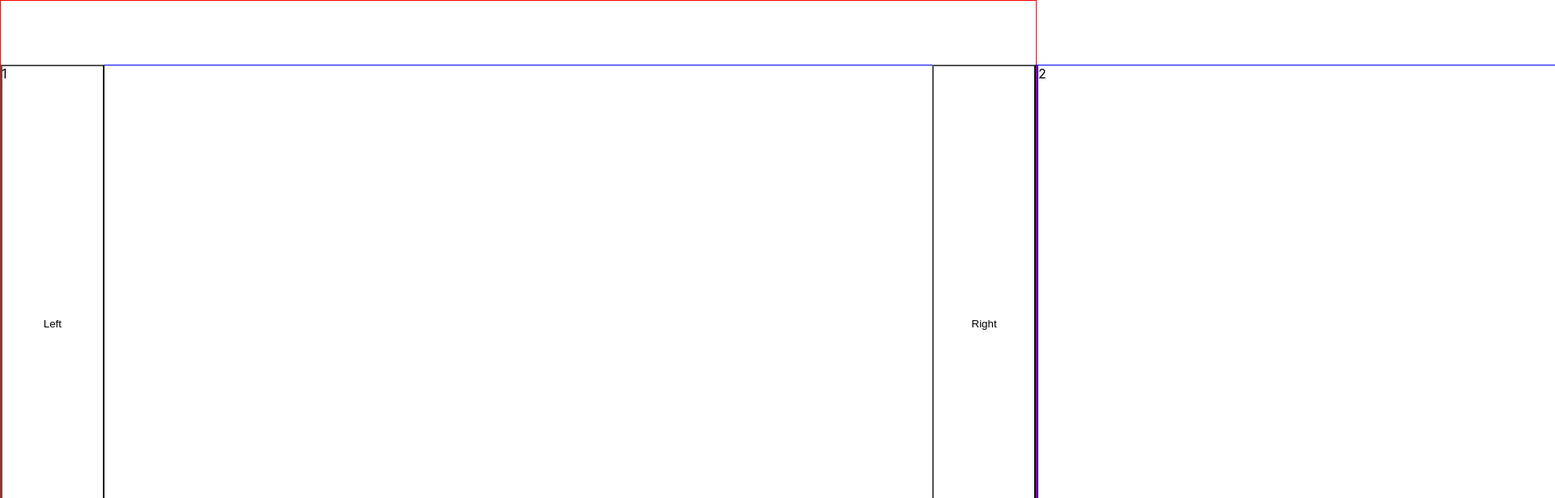
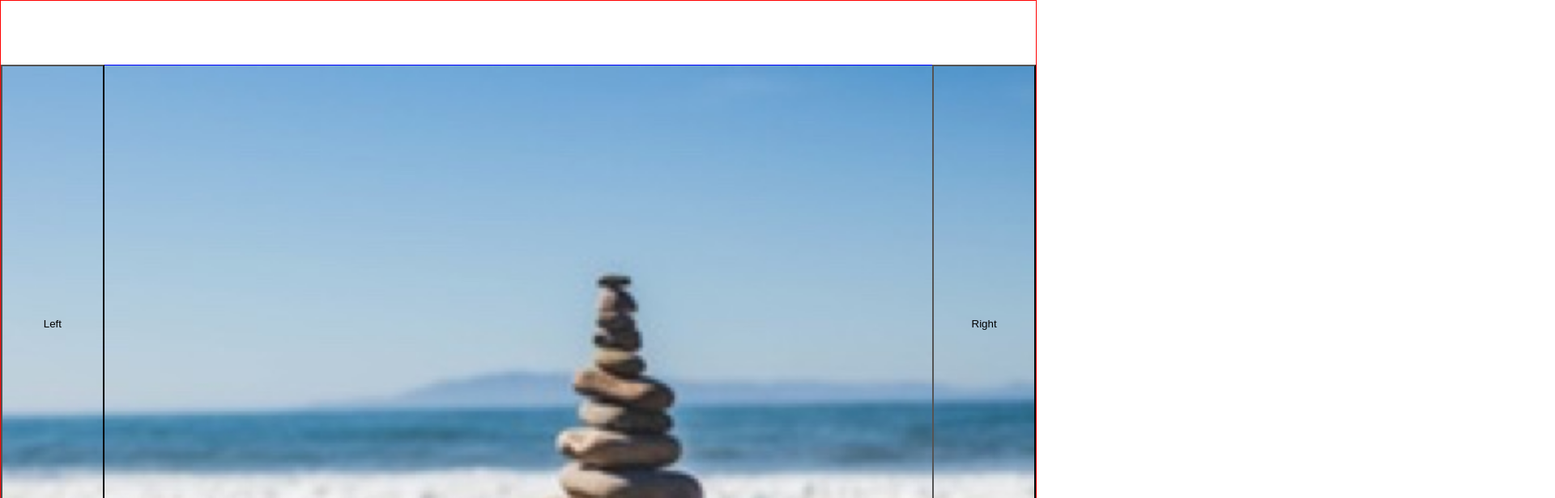
Before and after one commit to ivanradunkovic/React-Slider, a React (Create React App) app: page / in a window 1280 px wide. Shown: the top 616 px of the page at 81% size, 1920 px wide, since content can reach past the window. Built offline with nearby package versions, Linux system fonts and the light colour scheme.

Commit message:
Added first picture and style. Work in progress.

```diff
--- /dev/null
+++ b/src/ImageComponent.js
@@ -0,0 +1,12 @@
+import React from 'react';
+
+function ImageComponent ({ src }) {
+        let imgStyles= {
+            width: 100 + "%",
+            height: "auto"
+        };
+    return <img src={src} alt="slide-img" style={imgStyles}></img>
+
+}
+
+export default ImageComponent;
--- a/src/Slider.js
+++ b/src/Slider.js
@@ -1,10 +1,21 @@
 import React, {useState} from 'react';
 import './slider.scss';
+import ImageComponent from './ImageComponent';
+import i1 from './assets/slider-image-1.jpg';
+// import i2 from './assets/slider-image-2.jpg'
+// import i3 from './assets/slider-image-3.jpg'
+// import i4 from './assets/slider-image-4.jpg'
+// import i5 from './assets/slider-image-5.jpg'
+// import i6 from './assets/slider-image-6.jpg'
+// import i7 from './assets/slider-image-7.jpg'
+// import i8 from './assets/slider-image-8.jpg'
+// import i9 from './assets/slider-image-9.jpg'
+
 
 function Slider() {
 
     //Array for show component inside slider
-    let sliderArray = [1,2,3,4,5];
+    let sliderArray = [<ImageComponent src={i1} />, 2,3,4,5];
     const [x, setX] = useState(0);
     const goLeft=() => {
         console.log(x);
--- a/src/slider.scss
+++ b/src/slider.scss
@@ -8,6 +8,7 @@
     padding: 0;
     display: flex;
     align-items: center;
+    overflow: hidden;
 }
 
 .slide {
@@ -15,6 +16,7 @@
     min-width: 100%;
     height: 80%;
     transition: 0.5s;
+    overflow: hidden;
 }
 
 %btn-styles {
```
